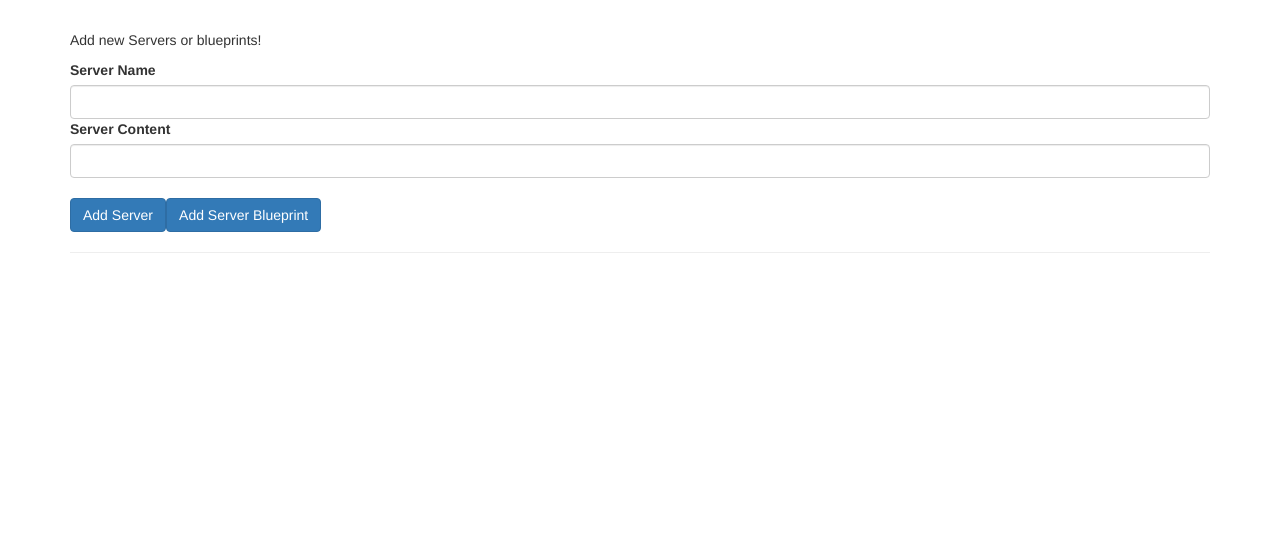
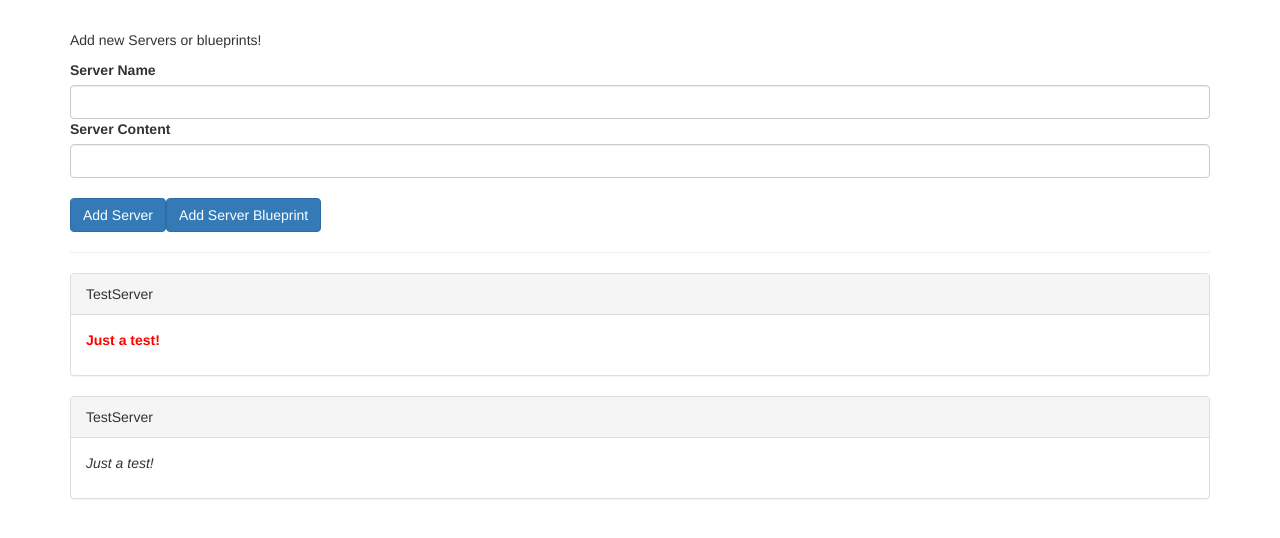
Before and after one commit to listv/angular-databinding-start, an Angular app: page / in a window 1280 px wide. Shown: the top 538 px of the page. Built offline with nearby package versions, Linux system fonts and the light colour scheme.

Commit message:
Binding to custom properties.

```diff
--- a/src/app/app.component.html
+++ b/src/app/app.component.html
@@ -4,7 +4,8 @@
   <div class="row">
     <div class="col-xs-12">
       <app-server-element
-        *ngFor="let element of serverElements"
+        *ngFor="let serverElement of serverElements"
+        [element]="serverElement"
       ></app-server-element>
     </div>
   </div>
--- a/src/app/app.component.ts
+++ b/src/app/app.component.ts
@@ -6,6 +6,8 @@ import { Component } from '@angular/core';
   styleUrls: ['./app.component.css']
 })
 export class AppComponent {
-  serverElements = [];
-
+  serverElements = [
+    { type: 'server', name: 'TestServer', content: 'Just a test!' },
+    { type: 'blueprint', name: 'TestServer', content: 'Just a test!' }
+  ];
 }
--- a/src/app/cockpit/cockpit.component.ts
+++ b/src/app/cockpit/cockpit.component.ts
@@ -13,18 +13,18 @@ export class CockpitComponent implements OnInit {
   ngOnInit() {}
 
   onAddServer() {
-    this.serverElements.push({
-      type: 'server',
-      name: this.newServerName,
-      content: this.newServerContent
-    });
+    // this.serverElements.push({
+    //   type: 'server',
+    //   name: this.newServerName,
+    //   content: this.newServerContent
+    // });
   }
 
   onAddBlueprint() {
-    this.serverElements.push({
-      type: 'blueprint',
-      name: this.newServerName,
-      content: this.newServerContent
-    });
+    // this.serverElements.push({
+    //   type: 'blueprint',
+    //   name: this.newServerName,
+    //   content: this.newServerContent
+    // });
   }
 }
```
Also changed, not shown: src/app/server-element/server-element.component.ts (+4 -5 lines).
